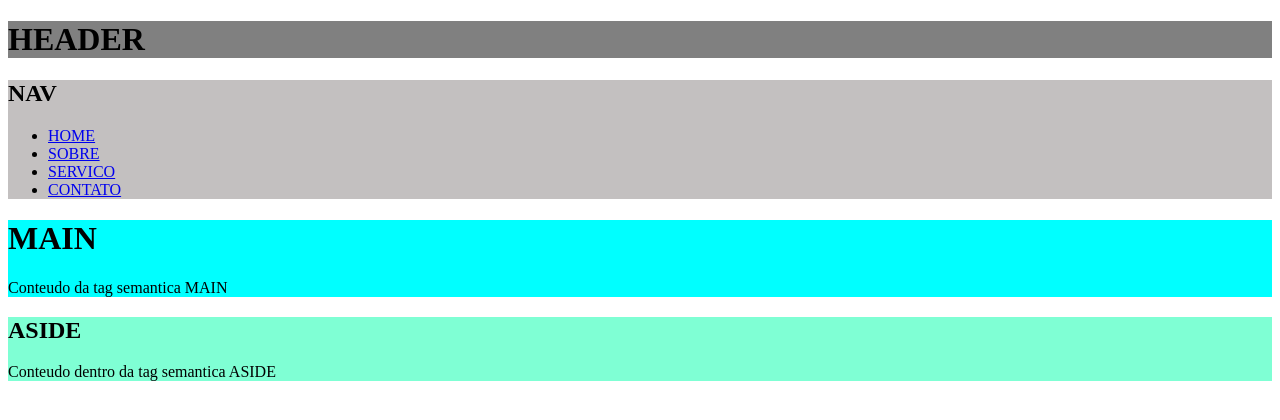
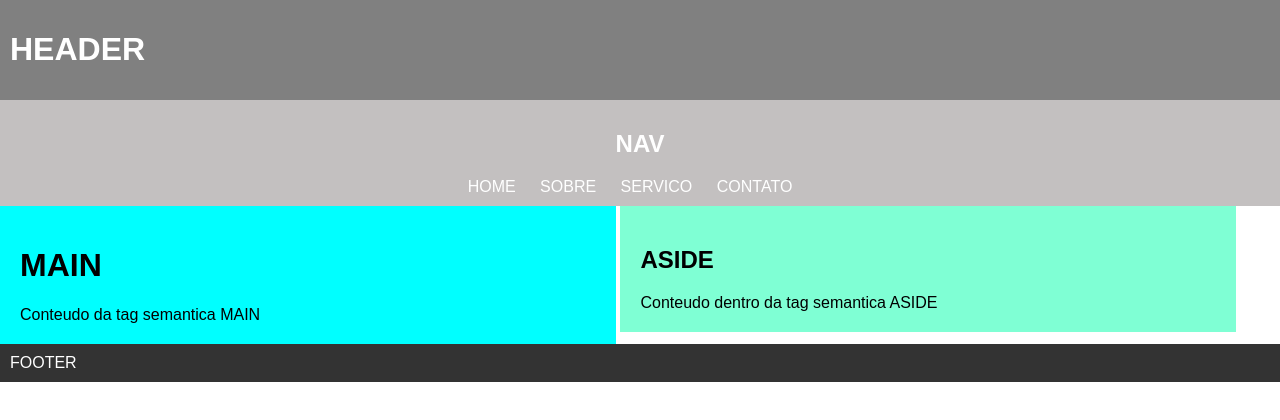
Before and after one commit to matheusakio16/estrutura-basica-html, a plain HTML site: page index.html in a window 1280 px wide. Drawn offline with Linux system fonts and the light colour scheme.

Commit message:
Aula 02 de Sites

```diff
--- a/index.html
+++ b/index.html
@@ -5,6 +5,7 @@
     <meta http-equiv="X-UA-Compatible" content="IE=edge">
     <meta name="viewport" content="width=device-width, initial-scale=1.0">
     <title>Aula</title>
+    <link rel="stylesheet" href="style.css">
 </head>
 <header style="background-color:grey;">
      <h1>HEADER</h1>
@@ -29,6 +30,6 @@
 <h1>ASIDE</h1>
 Conteudo dentro da tag semantica ASIDE
 </aside>
-
+<footer>FOOTER</footer>
 </body>
 </html>
--- /dev/null
+++ b/style.css
@@ -0,0 +1,48 @@
+        nav {
+            background-color: #444;
+            color: #fff;
+            padding: 10px;
+            text-align: center;
+        }
+        nav ul {
+            list-style-type: none;
+            margin: 0;
+            padding: 0;
+        }
+        nav ul li {
+            display: inline;
+            margin-right: 20px;
+        }
+        nav ul li a {
+            color: #fff;
+            text-decoration: none;
+        }
+
+        body {
+            font-family: Arial, sans-serif;
+            margin: 0;
+            padding: 0;
+        }
+        header, footer {
+            background-color: #333;
+            color: #fff;
+            padding: 10px;
+        }
+        main, aside {
+            display: inline-block;
+            vertical-align: top;
+            width: 45%;
+            padding: 20px;
+        }
+        main {
+            background-color: #f0f0f0;
+        }
+        aside {
+            background-color: #e0e0e0;
+        }
+        @media only screen and (max-width: 600px) {
+            main, aside {
+                display: block;
+                width: 100%;
+            }
+        }
--- /dev/null
+++ b/style02.css
@@ -0,0 +1,48 @@
+nav {
+    background-color: #444;
+    color: #fff;
+    padding: 10px;
+    text-align: center;
+}
+nav ul {
+    list-style-type: none;
+    margin: 0;
+    padding: 0;
+}
+nav ul li {
+    display: inline;
+    margin-right: 20px;
+}
+nav ul li a {
+    color: #fff;
+    text-decoration: none;
+}
+
+body {
+    font-family: Arial, sans-serif;
+    margin: 0;
+    padding: 0;
+}
+header, footer {
+    background-color: #333;
+    color: #fff;
+    padding: 10px;
+}
+main, aside {
+    display: inline-block;
+    vertical-align: top;
+    width: 45%;
+    padding: 20px;
+}
+main {
+    background-color: #f0f0f0;
+}
+aside {
+    background-color: #e0e0e0;
+}
+@media only screen and (max-width: 600px) {
+    main, aside {
+        display: block;
+        width: 100%;
+    }
+}
```
Also changed, not shown: index02.html (added, +52 -0 lines).
